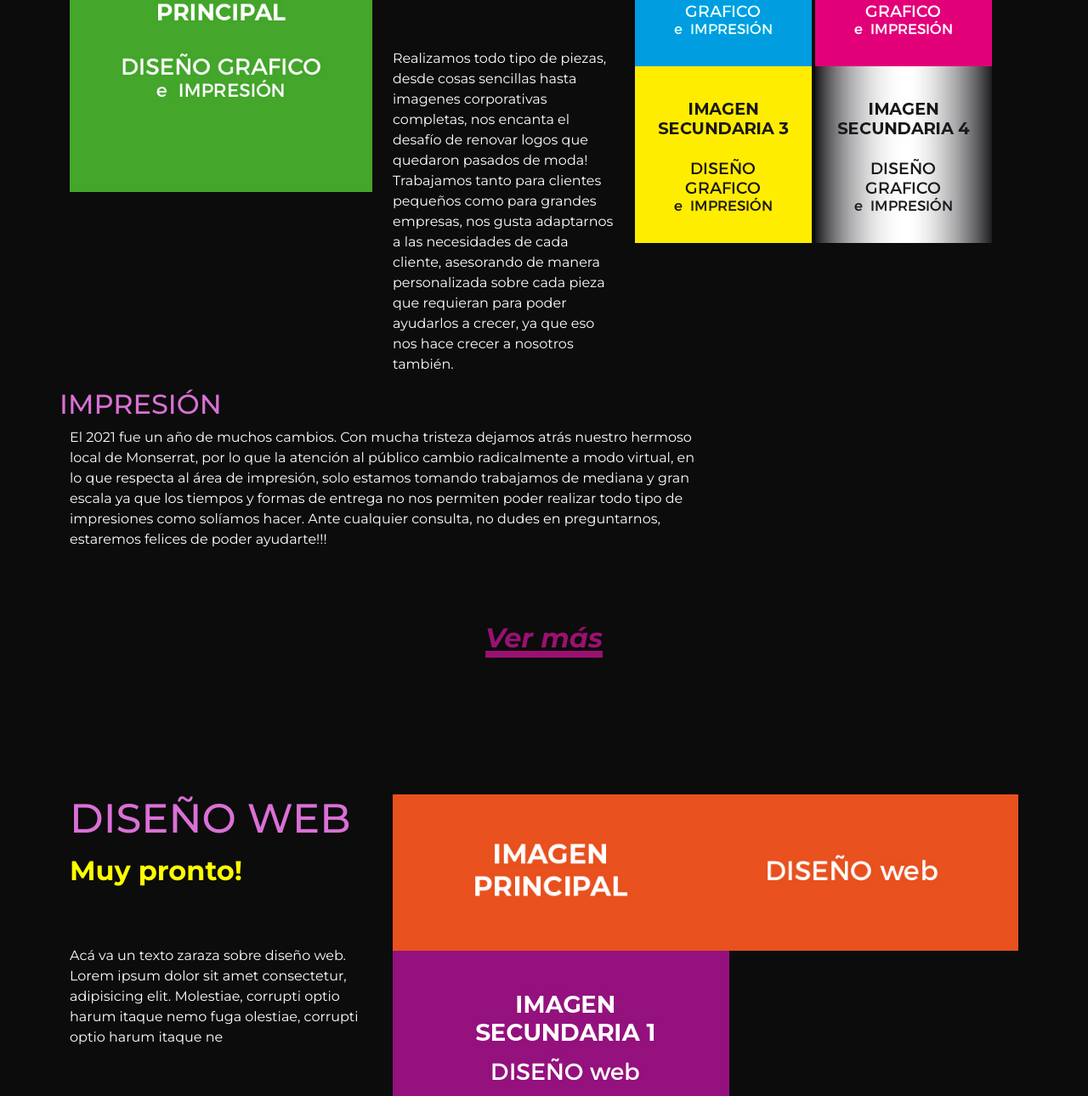
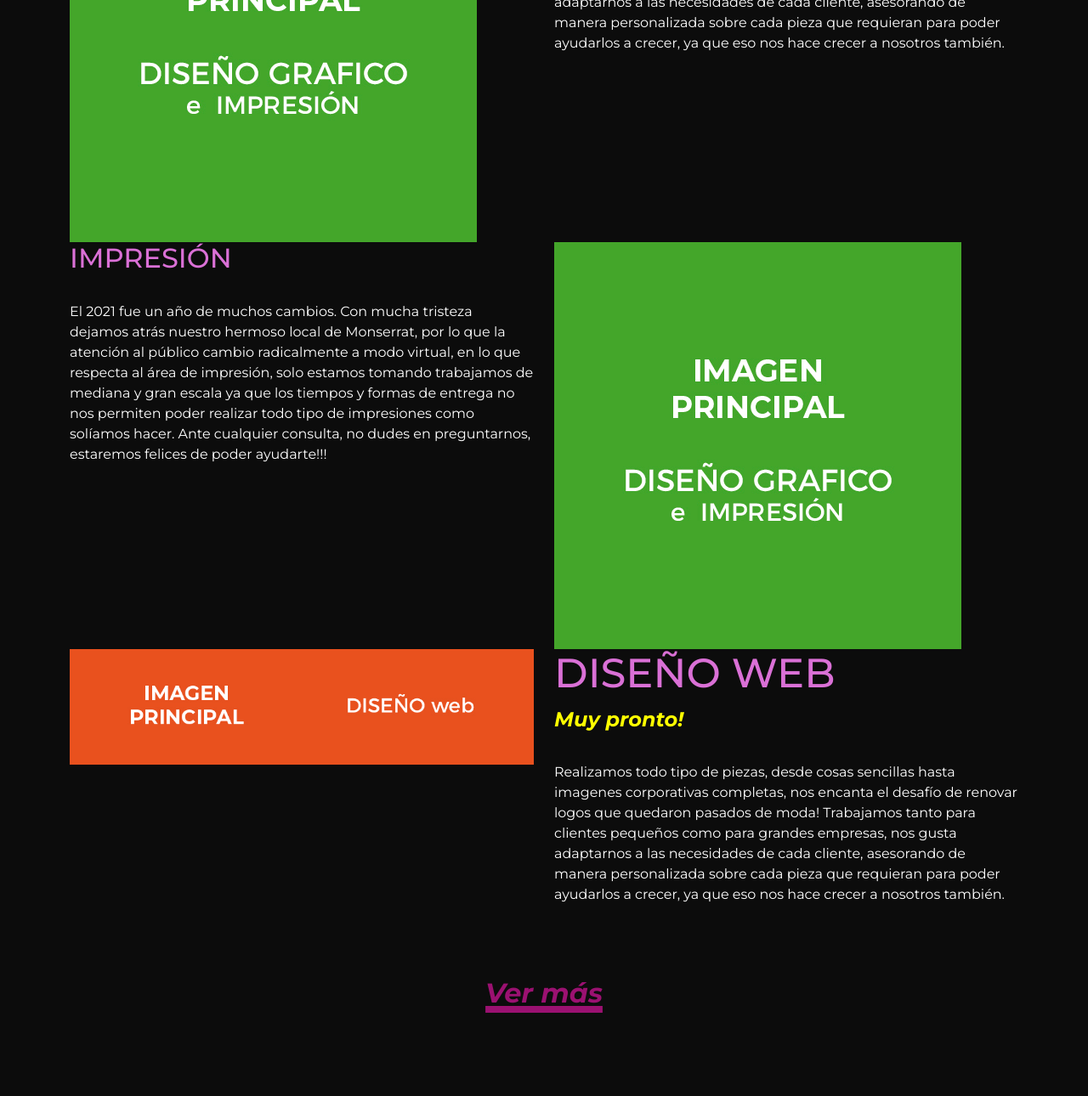
Before and after one commit to EstefaniaPastormerlo/ProyectoCoderDW, a website: page index.html in a window 1280 px wide. Shown: the part 784-2074 px from the top of the page at 85% size. Drawn offline with nearby package versions, Linux system fonts and the light colour scheme.

Commit message:
cambio de seccion galeria

```diff
--- a/index.html
+++ b/index.html
@@ -28,7 +28,7 @@
   <meta property="og:locale" content="es_AR">
 
   <!-- SEO -->
-  <meta name="keywords" content="Diseño gráfico, Diseño web, Impresión, clientes, McLovin, Estudio McLovin, Galería, Tienda, Tienda de productos">
+  <meta name="keywords" content="Diseño gráfico, Diseño web, Impresión, clientes, McLovin, Estudio McLovin, Galería, Tienda, Tienda de productos, Desarrolo web">
   <meta name="description" content="Estudio McLovin, Estudio de diseño grafico y diseño web. Gestion de impresión, amplia galería de clientes.">
   <title>Estudio McLovin // Diseño gráfico + Diseño Web + Impresión</title>
   <link rel="shortcut icon" href="images/favicon.png">
@@ -91,14 +91,16 @@
       </li>
     </ul>
   </button>
-  <section>     <!--Seccion Galería-->
+  <section> <!--Seccion Galería-->
     <div class="container">
       <h1 class="text-wrap">Un poco de nuestro trabajo ☺ </h1>
+      <div>
         <div class="row">
-          <div class="col-4">
-            <img src="images/ej-dg-ppal.jpg" alt="Herramientas de diseño gráfico" class="img-fluid">
+          <div class="col-6"> <!--IMAGEN 1-->
+            <img src="images/ej-dg-ppal.jpg" alt="Herramientas de diseño gráfico"
+            class="img-fluid">
           </div>
-          <div class="col-3 d-flex flex-column">
+          <div class="col-6">
             <h2>DISEÑO GRÁFICO</h2>
             <p> Realizamos todo tipo de piezas, desde cosas sencillas hasta imagenes corporativas completas, nos encanta el desafío de renovar logos
                 que quedaron pasados de moda! Trabajamos tanto para clientes pequeños como para grandes empresas, nos gusta adaptarnos a las necesidades
@@ -106,40 +108,45 @@
                 ya que eso nos hace crecer a nosotros también.
             </p>
           </div>
-          <div class="col-5">
-            <img src="images/ej-dg-sec1.jpg" alt="Folletos A5" class="escala img-fluid">
-            <img src="images/ej-dg-sec2.jpg" alt="Anotador" class="escala img-fluid">
-            <img src="images/ej-dg-sec3.jpg" alt="Folletos A6 y Pins" class="escala img-fluid">
-            <img src="images/ej-dg-sec4.jpg" alt="Postales" class="escala img-fluid">
-          </div>
-          <h3 class="row">IMPRESIÓN</h3>
-            <p class="col-8">El 2021 fue un año de muchos cambios.
+        </div>
+        <div class="row">
+          <div class="col-6">  <!--IMAGEN 2-->
+            <h3>IMPRESIÓN</h3>
+            <p> El 2021 fue un año de muchos cambios.
               Con mucha tristeza dejamos atrás nuestro hermoso local de Monserrat, por lo que la atención al público
               cambio radicalmente a modo virtual, en lo que respecta al área de impresión, solo estamos tomando trabajamos
               de mediana y gran escala ya que los tiempos y formas de entrega no nos permiten poder realizar todo tipo de
               impresiones como solíamos hacer.
               Ante cualquier consulta, no dudes en preguntarnos, estaremos felices de poder ayudarte!!!
             </p>
-          <a href="galeria.html" class="see-more">Ver más</a>
+          </div>
+          <div class="col-6">
+            <img src="images/ej-dg-ppal.jpg" alt="Herramientas de diseño gráfico"
+            class="img-fluid">
+          </div>
         </div>
         <div class="row">
-          <div class="col-4">
+          <div class="col-6"> <!--IMAGEN 3-->
+            <img src="images/ej-web-ppal.jpg" alt="Herramientas de desarrollo web"
+            class="img-fluid">
+          </div>
+          <div class="col-6">
             <h2>DISEÑO WEB</h2>
-              <strong>Muy pronto!</strong>
-              <p> Acá va un texto zaraza sobre diseño web. Lorem ipsum dolor sit amet consectetur,
-                adipisicing elit. Molestiae, corrupti optio harum itaque nemo fuga olestiae,
-                corrupti optio harum itaque ne
-              </p>
+            <strong>Muy pronto!</strong>
+            <p> Realizamos todo tipo de piezas, desde cosas sencillas hasta imagenes corporativas completas, nos encanta el desafío de renovar logos
+                que quedaron pasados de moda! Trabajamos tanto para clientes pequeños como para grandes empresas, nos gusta adaptarnos a las necesidades
+                de cada cliente, asesorando de manera personalizada sobre cada pieza que requieran para poder ayudarlos a crecer,
+                ya que eso nos hace crecer a nosotros también.
+            </p>
           </div>
-          <div class="col-8">
-            <img src="images/ej-web-ppal.jpg" alt="Mock up de páginas webs" class="img-fluid">
-            <img src="images/ej-web-sec1.jpg" alt="Muestra de web1" class="escala img-fluid">
-            <img src="images/ej-web-sec2.jpg" alt="Muestra de web2" class="escala img-fluid">
-          </div>
-          <a href="galeria.html" class="see-more">Ver más</a>
         </div>
+        <a href="galeria.html" class="see-more">Ver más</a>
+      </div>
+
     </div>
+
   </section>
+
   <section class="container" id="tienda">     <!--Inicio Seccion Tienda -->
     <h2 id="tienda">TIENDA</h2>
       <div class="row d-flex justify-content-around">
--- a/scss/components/_cite.scss
+++ b/scss/components/_cite.scss
@@ -3,7 +3,7 @@
 /* INICIO 1ra Section */
 section {
 	p {
-		margin-top: 4em;
+		margin-top: 2rem;
 		cite {
 			font-family: 'Gill Sans', 'Gill Sans MT', Calibri, 'Trebuchet MS', sans-serif;
 			font-size: 2.5rem;
--- a/scss/components/_gallery.scss
+++ b/scss/components/_gallery.scss
@@ -34,8 +34,12 @@ h3 {
 	}
 }
 strong {
-	font-size: $size;
+	font-size: ($size / 2) + 0.5;
 	color: #ffff00;
+	font-style: italic;
+	@media (max-width:768px) {
+		font-size: $size / 2;
+	}
 }
 section {
 	.see-more {
@@ -48,6 +52,9 @@ section {
 		text-decoration-thickness: 25%;
 		display: block;
 		margin: 4rem 0 10rem 0;
+		@media (max-width:768px) {
+			font-size: $size / 2;
+		}
 	}
 }
 .escala {
```
Also changed, not shown: images/logos-mclovin-color2.png (deleted), scss/styles.css, 1 other file.
